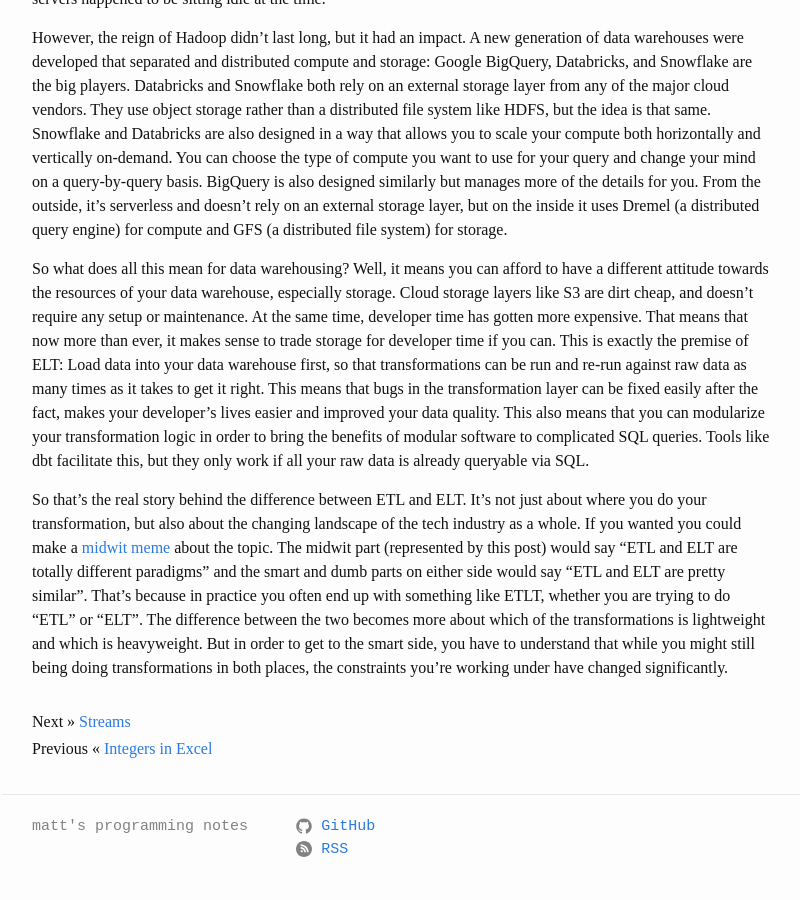
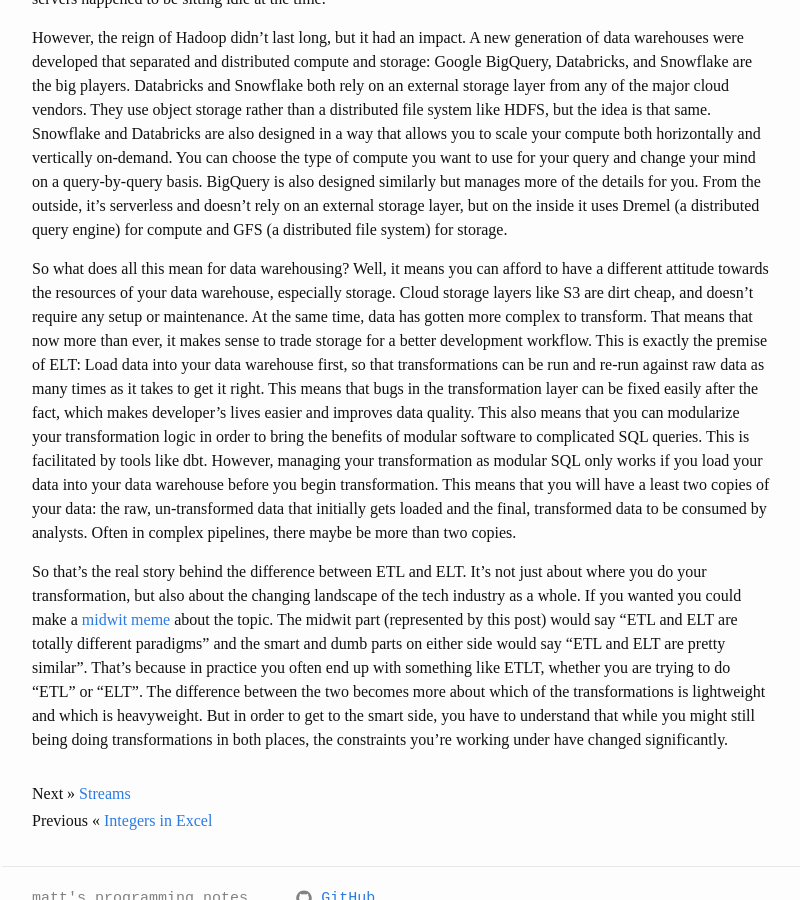
Before and after one commit to mattsteadman/mattsteadman.github.io, a Jekyll site: the page built from _posts/2023-02-20-etl-vs-elt.md, in a window 1280 px wide and 900 px high, scrolled down 745 px. Shown: the whole window, without its empty margins (238-1038 px from the left). Built offline with Jekyll 4.4.1, drawn with Linux system fonts in a browser that asks for light colours.

Commit message:
Phrasing

```diff
--- a/_posts/2023-02-20-etl-vs-elt.md
+++ b/_posts/2023-02-20-etl-vs-elt.md
@@ -15,6 +15,6 @@
 
 However, the reign of Hadoop didn't last long, but it had an impact. A new generation of data warehouses were developed that separated and distributed compute and storage: Google BigQuery, Databricks, and Snowflake are the big players. Databricks and Snowflake both rely on an external storage layer from any of the major cloud vendors. They use object storage rather than a distributed file system like HDFS, but the idea is that same. Snowflake and Databricks are also designed in a way that allows you to scale your compute both horizontally and vertically on-demand. You can choose the type of compute you want to use for your query and change your mind on a query-by-query basis. BigQuery is also designed similarly but manages more of the details for you. From the outside, it's serverless and doesn't rely on an external storage layer, but on the inside it uses Dremel (a distributed query engine) for compute and GFS (a distributed file system) for storage.
 
-So what does all this mean for data warehousing? Well, it means you can afford to have a different attitude towards the resources of your data warehouse, especially storage. Cloud storage layers like S3 are dirt cheap, and doesn't require any setup or maintenance. At the same time, developer time has gotten more expensive. That means that now more than ever, it makes sense to trade storage for developer time if you can. This is exactly the premise of ELT: Load data into your data warehouse first, so that transformations can be run and re-run against raw data as many times as it takes to get it right. This means that bugs in the transformation layer can be fixed easily after the fact, makes your developer's lives easier and improved your data quality. This also means that you can modularize your transformation logic in order to bring the benefits of modular software to complicated SQL queries. Tools like dbt facilitate this, but they only work if all your raw data is already queryable via SQL.
+So what does all this mean for data warehousing? Well, it means you can afford to have a different attitude towards the resources of your data warehouse, especially storage. Cloud storage layers like S3 are dirt cheap, and doesn't require any setup or maintenance. At the same time, data has gotten more complex to transform. That means that now more than ever, it makes sense to trade storage for a better development workflow. This is exactly the premise of ELT: Load data into your data warehouse first, so that transformations can be run and re-run against raw data as many times as it takes to get it right. This means that bugs in the transformation layer can be fixed easily after the fact, which makes developer's lives easier and improves data quality. This also means that you can modularize your transformation logic in order to bring the benefits of modular software to complicated SQL queries. This is facilitated by tools like dbt. However, managing your transformation as modular SQL only works if you load your data into your data warehouse before you begin transformation. This means that you will have a least two copies of your data: the raw, un-transformed data that initially gets loaded and the final, transformed data to be consumed by analysts. Often in complex pipelines, there maybe be more than two copies.
 
 So that's the real story behind the difference between ETL and ELT. It's not just about where you do your transformation, but also about the changing landscape of the tech industry as a whole. If you wanted you could make a [midwit meme](https://knowyourmeme.com/memes/iq-bell-curve-midwit) about the topic. The midwit part (represented by this post) would say "ETL and ELT are totally different paradigms" and the smart and dumb parts on either side would say "ETL and ELT are pretty similar". That's because in practice you often end up with something like ETLT, whether you are trying to do "ETL" or "ELT". The difference between the two becomes more about which of the transformations is lightweight and which is heavyweight. But in order to get to the smart side, you have to understand that while you might still being doing transformations in both places, the constraints you're working under have changed significantly.
```
